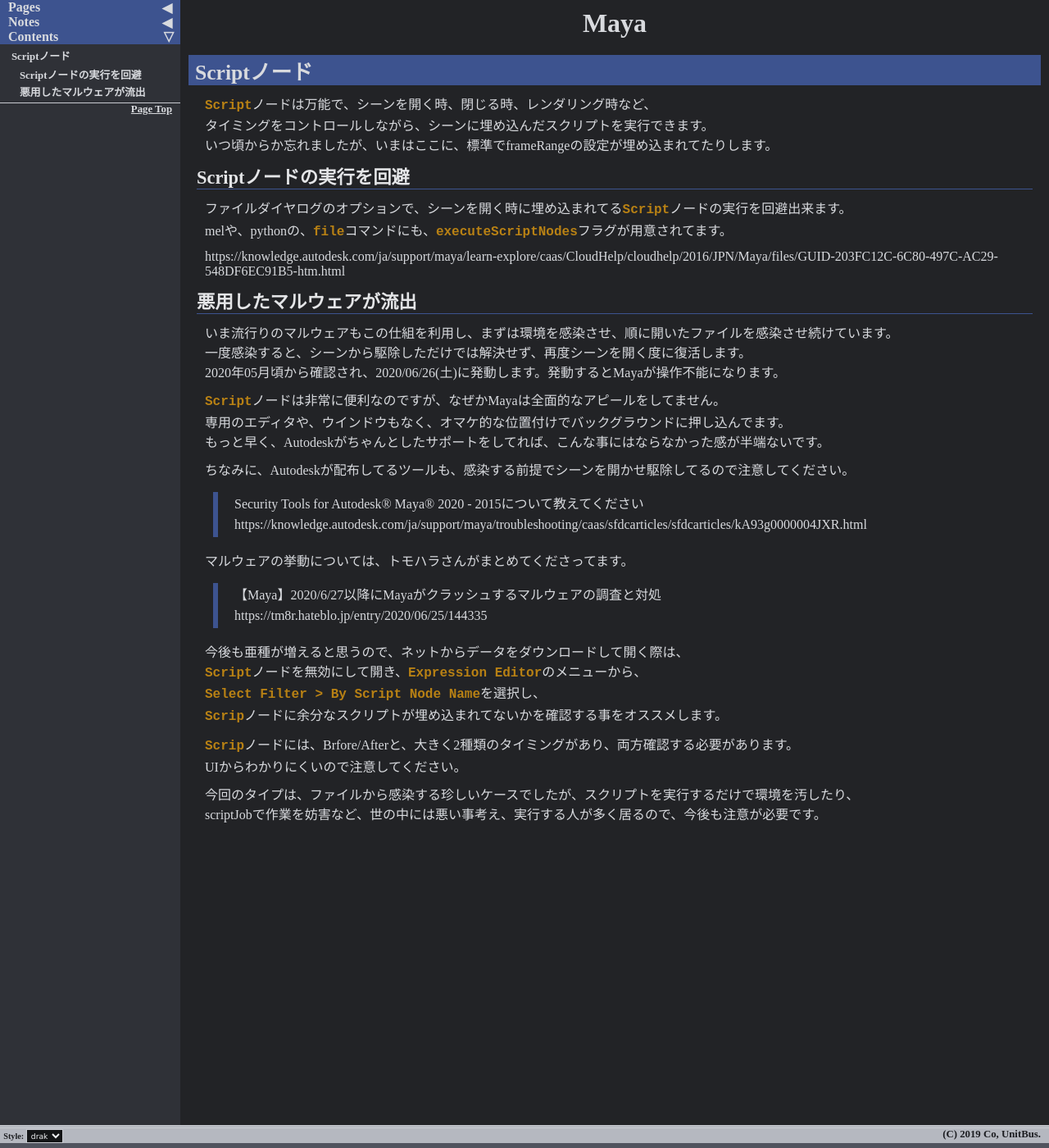
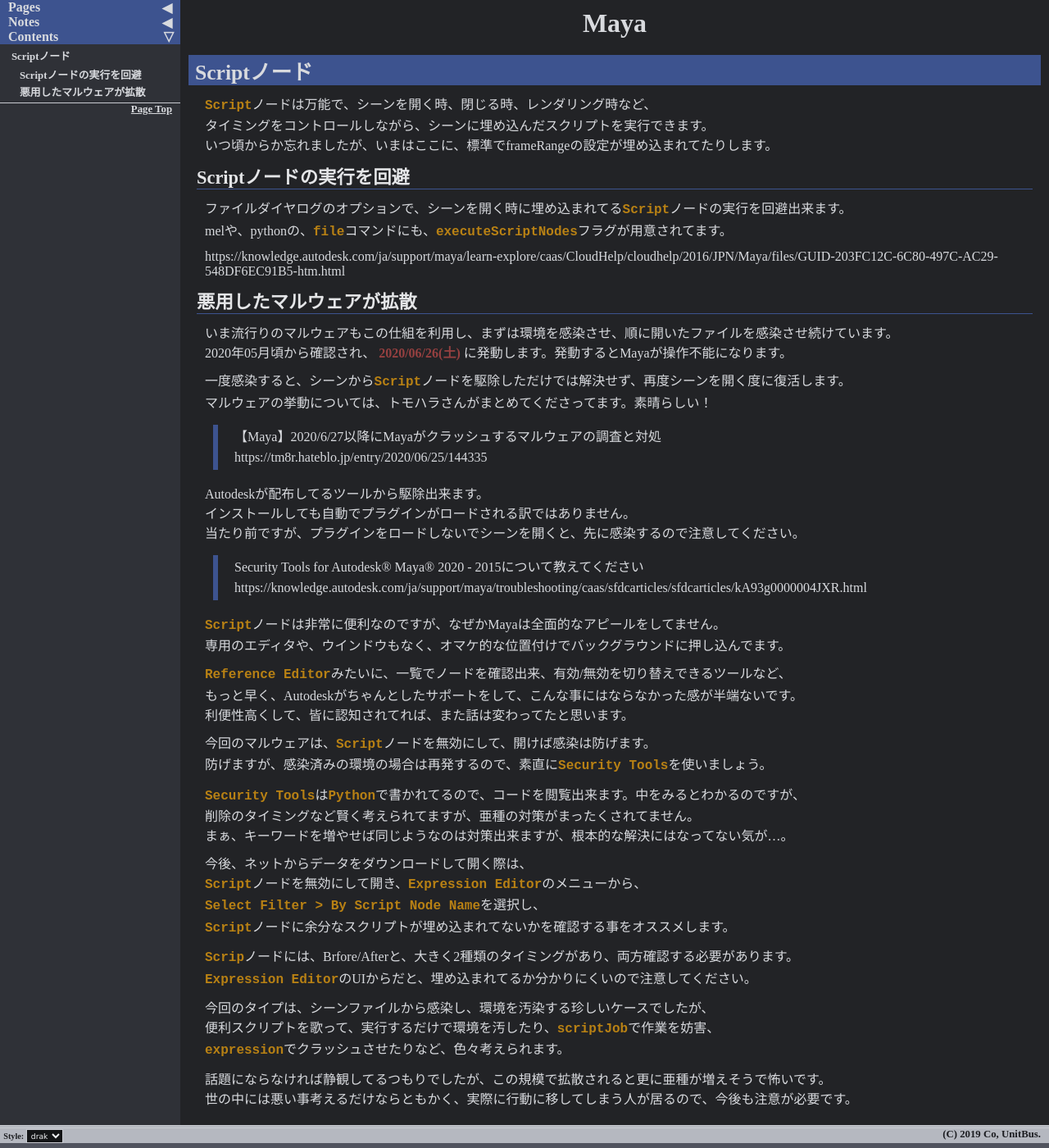
Before and after one commit to unitbus/unitbus.github.io, a Jekyll site: the page built from pages/notes/maya/basic.md, in a window 1280 px wide and 1400 px high. Shown: the whole window at 82% size. Built offline with Jekyll 4.4.1, drawn with Linux system fonts in a browser that asks for light colours.

Commit message:
Update basic.md

```diff
--- a/pages/notes/maya/basic.md
+++ b/pages/notes/maya/basic.md
@@ -20,33 +20,49 @@
 
 https://knowledge.autodesk.com/ja/support/maya/learn-explore/caas/CloudHelp/cloudhelp/2016/JPN/Maya/files/GUID-203FC12C-6C80-497C-AC29-548DF6EC91B5-htm.html
 
-## 悪用したマルウェアが流出
+## 悪用したマルウェアが拡散
 
 いま流行りのマルウェアもこの仕組を利用し、まずは環境を感染させ、順に開いたファイルを感染させ続けています。
-一度感染すると、シーンから駆除しただけでは解決せず、再度シーンを開く度に復活します。
-2020年05月頃から確認され、2020/06/26(土)に発動します。発動するとMayaが操作不能になります。
+2020年05月頃から確認され、 **2020/06/26(土)** に発動します。発動するとMayaが操作不能になります。
 
-`Script`ノードは非常に便利なのですが、なぜかMayaは全面的なアピールをしてません。
-専用のエディタや、ウインドウもなく、オマケ的な位置付けでバックグラウンドに押し込んでます。
-もっと早く、Autodeskがちゃんとしたサポートをしてれば、こんな事にはならなかった感が半端ないです。
+一度感染すると、シーンから`Script`ノードを駆除しただけでは解決せず、再度シーンを開く度に復活します。
+マルウェアの挙動については、トモハラさんがまとめてくださってます。素晴らしい！
 
-ちなみに、Autodeskが配布してるツールも、感染する前提でシーンを開かせ駆除してるので注意してください。
+> 【Maya】2020/6/27以降にMayaがクラッシュするマルウェアの調査と対処
+https://tm8r.hateblo.jp/entry/2020/06/25/144335
+
+Autodeskが配布してるツールから駆除出来ます。
+インストールしても自動でプラグインがロードされる訳ではありません。
+当たり前ですが、プラグインをロードしないでシーンを開くと、先に感染するので注意してください。
 
 > Security Tools for Autodesk® Maya® 2020 - 2015について教えてください
 https://knowledge.autodesk.com/ja/support/maya/troubleshooting/caas/sfdcarticles/sfdcarticles/kA93g0000004JXR.html
 
-マルウェアの挙動については、トモハラさんがまとめてくださってます。
+`Script`ノードは非常に便利なのですが、なぜかMayaは全面的なアピールをしてません。
+専用のエディタや、ウインドウもなく、オマケ的な位置付けでバックグラウンドに押し込んでます。
 
-> 【Maya】2020/6/27以降にMayaがクラッシュするマルウェアの調査と対処
-https://tm8r.hateblo.jp/entry/2020/06/25/144335
+`Reference Editor`みたいに、一覧でノードを確認出来、有効/無効を切り替えできるツールなど、
+もっと早く、Autodeskがちゃんとしたサポートをして、こんな事にはならなかった感が半端ないです。
+利便性高くして、皆に認知されてれば、また話は変わってたと思います。
 
-今後も亜種が増えると思うので、ネットからデータをダウンロードして開く際は、
+今回のマルウェアは、`Script`ノードを無効にして、開けば感染は防げます。
+防げますが、感染済みの環境の場合は再発するので、素直に`Security Tools`を使いましょう。
+
+`Security Tools`は`Python`で書かれてるので、コードを閲覧出来ます。中をみるとわかるのですが、
+削除のタイミングなど賢く考えられてますが、亜種の対策がまったくされてません。
+まぁ、キーワードを増やせば同じようなのは対策出来ますが、根本的な解決にはなってない気が…。
+
+今後、ネットからデータをダウンロードして開く際は、
 `Script`ノードを無効にして開き、`Expression Editor`のメニューから、
 `Select Filter > By Script Node Name`を選択し、
-`Scrip`ノードに余分なスクリプトが埋め込まれてないかを確認する事をオススメします。
+`Script`ノードに余分なスクリプトが埋め込まれてないかを確認する事をオススメします。
 
 `Scrip`ノードには、Brfore/Afterと、大きく2種類のタイミングがあり、両方確認する必要があります。
-UIからわかりにくいので注意してください。
+`Expression Editor`のUIからだと、埋め込まれてるか分かりにくいので注意してください。
 
-今回のタイプは、ファイルから感染する珍しいケースでしたが、スクリプトを実行するだけで環境を汚したり、
-scriptJobで作業を妨害など、世の中には悪い事考え、実行する人が多く居るので、今後も注意が必要です。
+今回のタイプは、シーンファイルから感染し、環境を汚染する珍しいケースでしたが、
+便利スクリプトを歌って、実行するだけで環境を汚したり、`scriptJob`で作業を妨害、
+`expression`でクラッシュさせたりなど、色々考えられます。
+
+話題にならなければ静観してるつもりでしたが、この規模で拡散されると更に亜種が増えそうで怖いです。
+世の中には悪い事考えるだけならともかく、実際に行動に移してしまう人が居るので、今後も注意が必要です。
```
